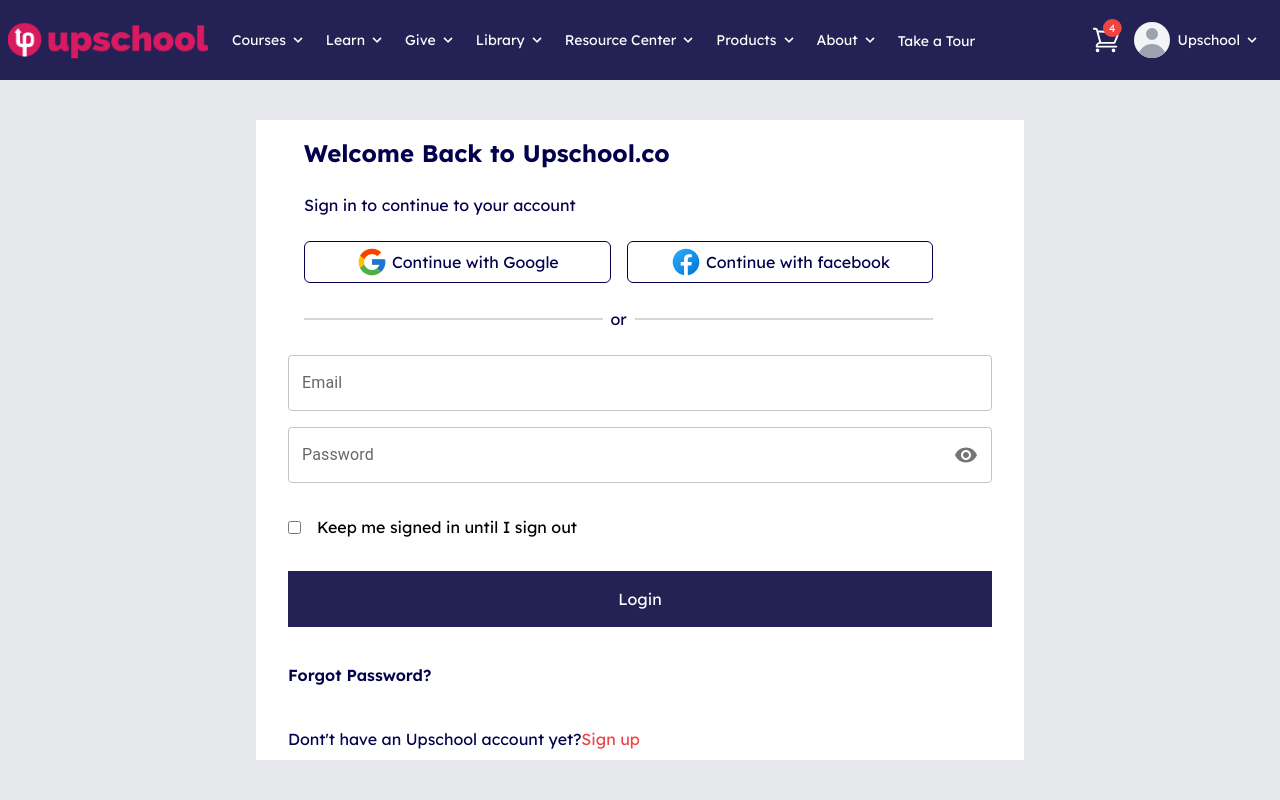
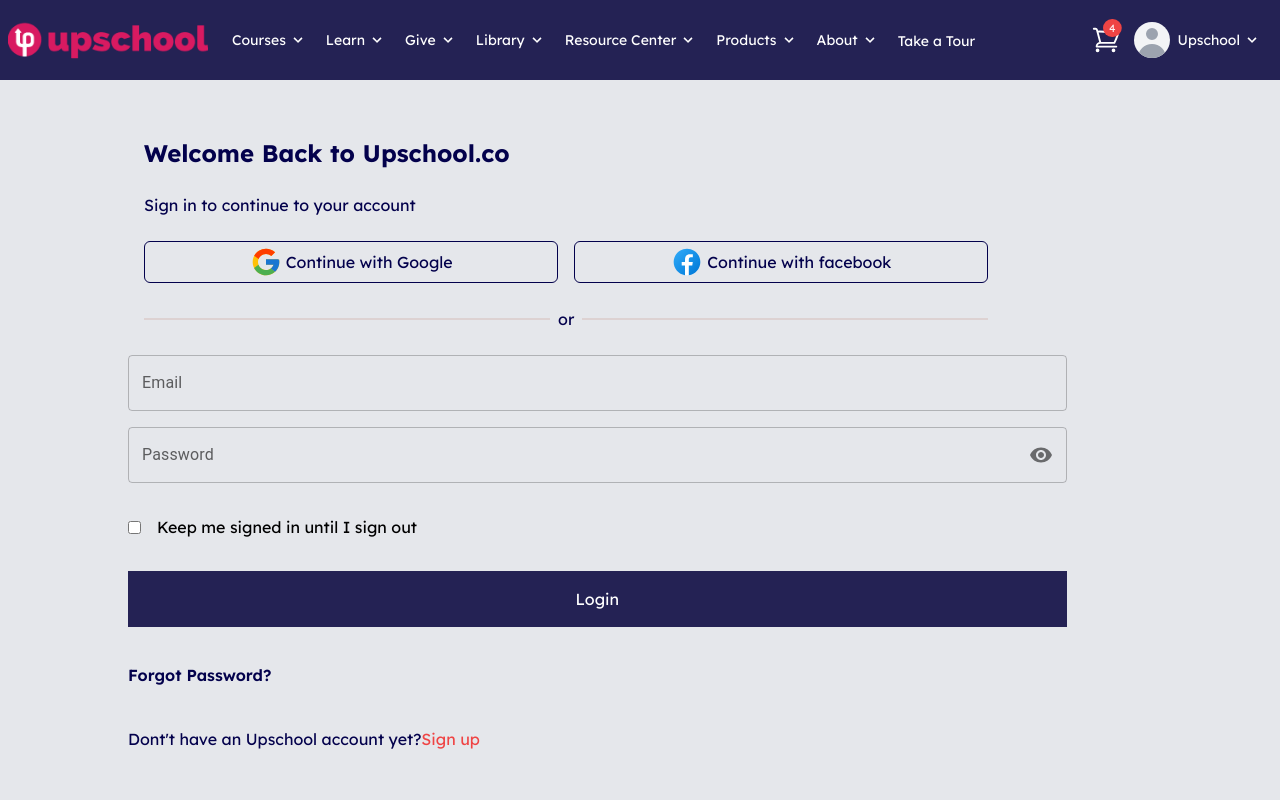
Before and after one commit to ElytraSolutions/upschool_frontend, a React (Vite) app: page /login in a window 1280 px wide. Shown: the top 800 px of the page. Built offline with nearby package versions, Linux system fonts and the light colour scheme.

Commit message:
Added file

```diff
--- a/src/pages/Login/Login.tsx
+++ b/src/pages/Login/Login.tsx
@@ -45,11 +45,12 @@ const Login = () => {
         <div className="relative flex flex-row justify-center items-center bg-gray-200 h-[90vh]">
             {' '}
             <div
-                className={`${
-                    isLargeScreen ? 'w-[60vw] max-w-3xl' : 'w-[80vw]'
-                } bg-white flex justify-center items-center h-[80vh]`}
+                // className={`${
+                //     isLargeScreen ? 'w-[60vw] max-w-3xl' : 'w-[80vw]'
+                // } bg-white flex justify-center items-center h-[80vh]`}
+                className="w-[80vw]  "
             >
-                <div className="w-11/12">
+                <div className="w-11/12 max-h-full">
                     <div className="mt-5">
                         <h1 className="text-2xl font-bold text-font-color md:p-2 md:m-2">
                             Welcome Back to Upschool.co
```
